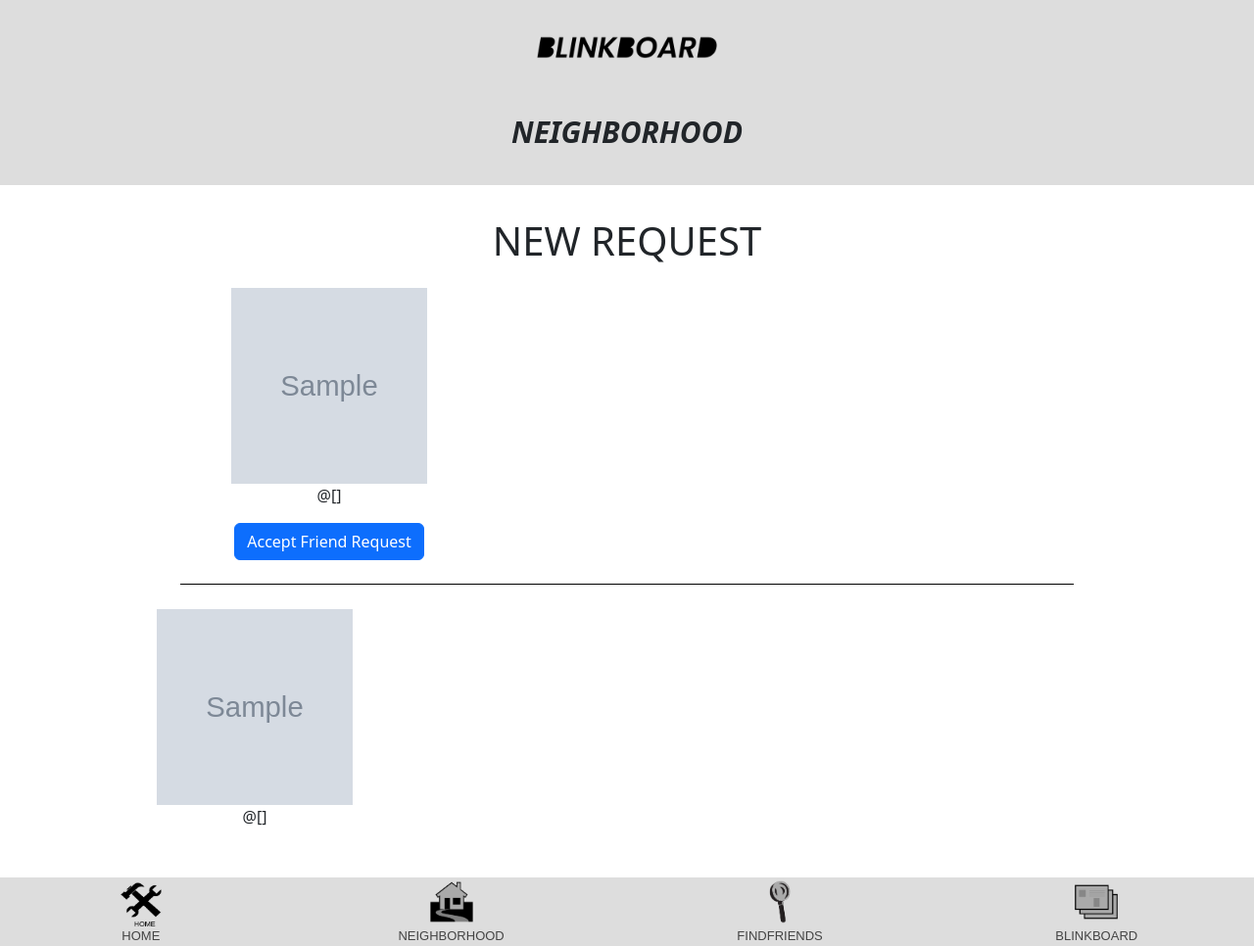
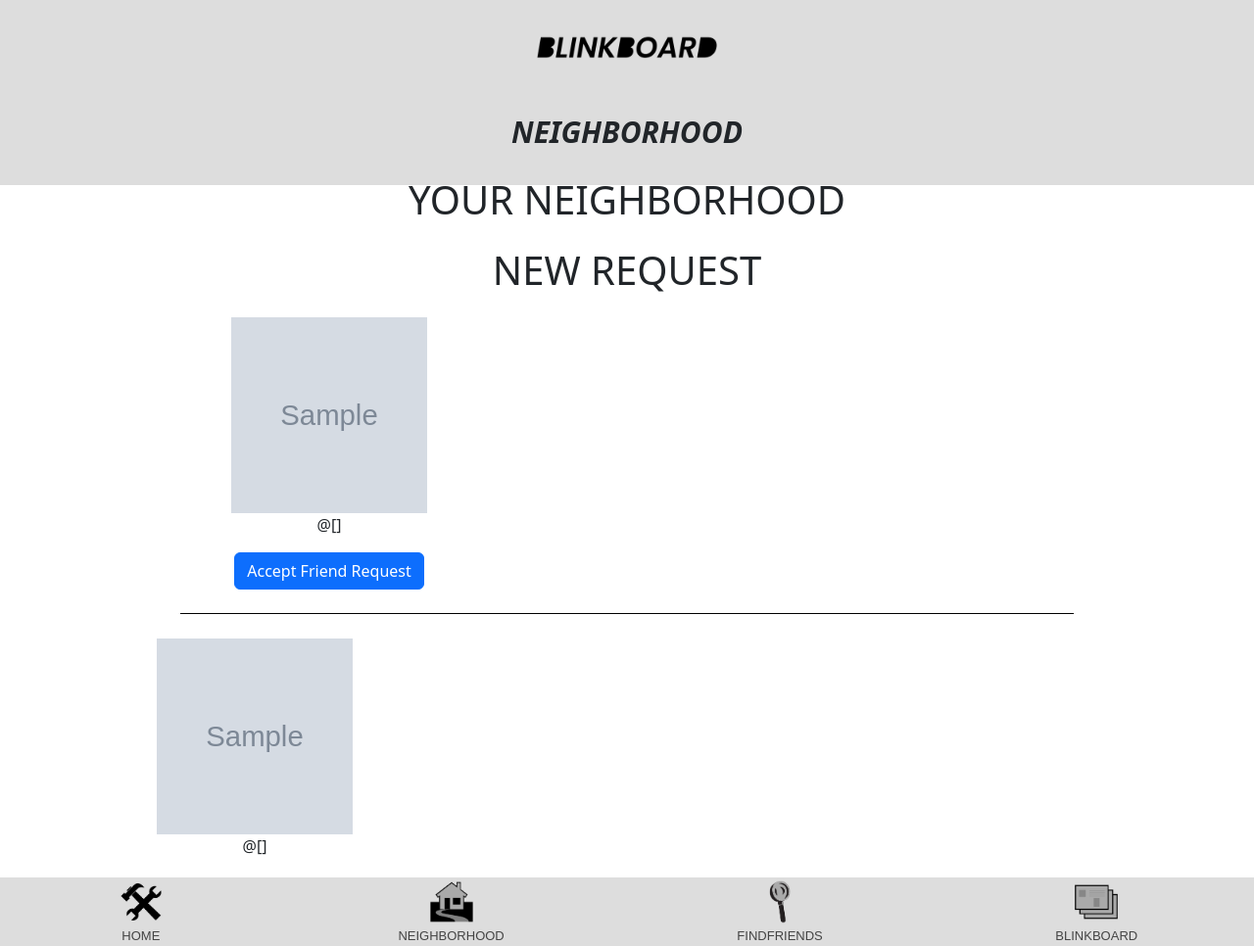
Before and after one commit to MuhammadAfzaal113/blinkboard, a Django app: template backend/templates/neighbourhood.html in a window 1280 px wide. Shown: the whole page at 98% size. Run offline with Django 5.2, Linux system fonts and the light colour scheme; tables that the repository leaves empty hold one stand-in row (values such as "Sample post"); the template is opened without the code that fills it: values that come from a table or form of the project are taken from there, most other values are stand-ins (such as "Sample title", 1, 10 or a date in 2020); grey boxes marked "Sample" are stand-in pictures; some libraries are stand-ins or nearby versions.

Commit message:
Changed Logos placing

```diff
--- a/backend/templates/neighbourhood.html
+++ b/backend/templates/neighbourhood.html
@@ -316,7 +316,7 @@
             }
 
             .col-sm-9 .container {
-                margin-top: 150px !important;
+                margin-top: 180px !important;
             }
 
             .center-container {
@@ -487,8 +487,6 @@
         <div class="col-sm-3  hh">
              <div class="d-flex align-items-center " style="justify-content: center; padding-top:2rem;">
                         <!-- Logo 1 -->
-                        <a href="#" id="home_link1"><img src="{% static 'backend/Graphics/123.png' %}" alt="Logo 1" class="img-fluid "
-                                style="height:50px; width: 50px;"></a>
 
 
                         <!-- Logo 2 -->
@@ -512,8 +510,8 @@
                 </div>
             </div>
             <nav class="nav">
-                <a href="#" class="home-logo" id="home_link">
-                    <img src="{% static 'backend/Graphics/123.png' %}" alt="Logo 1" style="height: 50px; width: 50px;">
+                 <a href="#" class="nav__link" id="home_link">
+                    <img src="{% static 'backend/Graphics/HOME.png' %}" alt="" style="height:50px; width: 50px;">
                     <span class="nav__text">HOME</span>
                 </a>
                 <a href="#" class="nav__link"  id="neighbourhood_link">
@@ -705,14 +703,14 @@
 
     var neighbourhoodlink = document.getElementById("neighbourhood_link");
     var homeLink = document.getElementById("home_link");
-    var homeLink1 = document.getElementById("home_link1");
+<!--    var homeLink1 = document.getElementById("home_link1");-->
 
     neighbourhoodlink.href = "{% url 'backend:neighbourhood' %}?access_token=" + accessToken
 
     var blinkboardLink = document.getElementById("blinkboard-link");
     blinkboardLink.href = "{% url 'backend:blinkboard' %}?access_token=" + accessToken;
     homeLink.href = "{% url 'backend:home' %}?access_token=" + accessToken;
-    homeLink1.href = "{% url 'backend:home' %}?access_token=" + accessToken;
+<!--    homeLink1.href = "{% url 'backend:home' %}?access_token=" + accessToken;-->
     var FindFriendLink = document.getElementById("find_friend_link");
     FindFriendLink.href = "{% url 'backend:findfriend' %}?access_token=" + accessToken;
 
```
Also changed, not shown: backend/templates/blinkboard.html (+5 -7 lines), backend/templates/findfriend.html (+6 -7 lines), backend/templates/homeProfile.html (+7 -7 lines).
